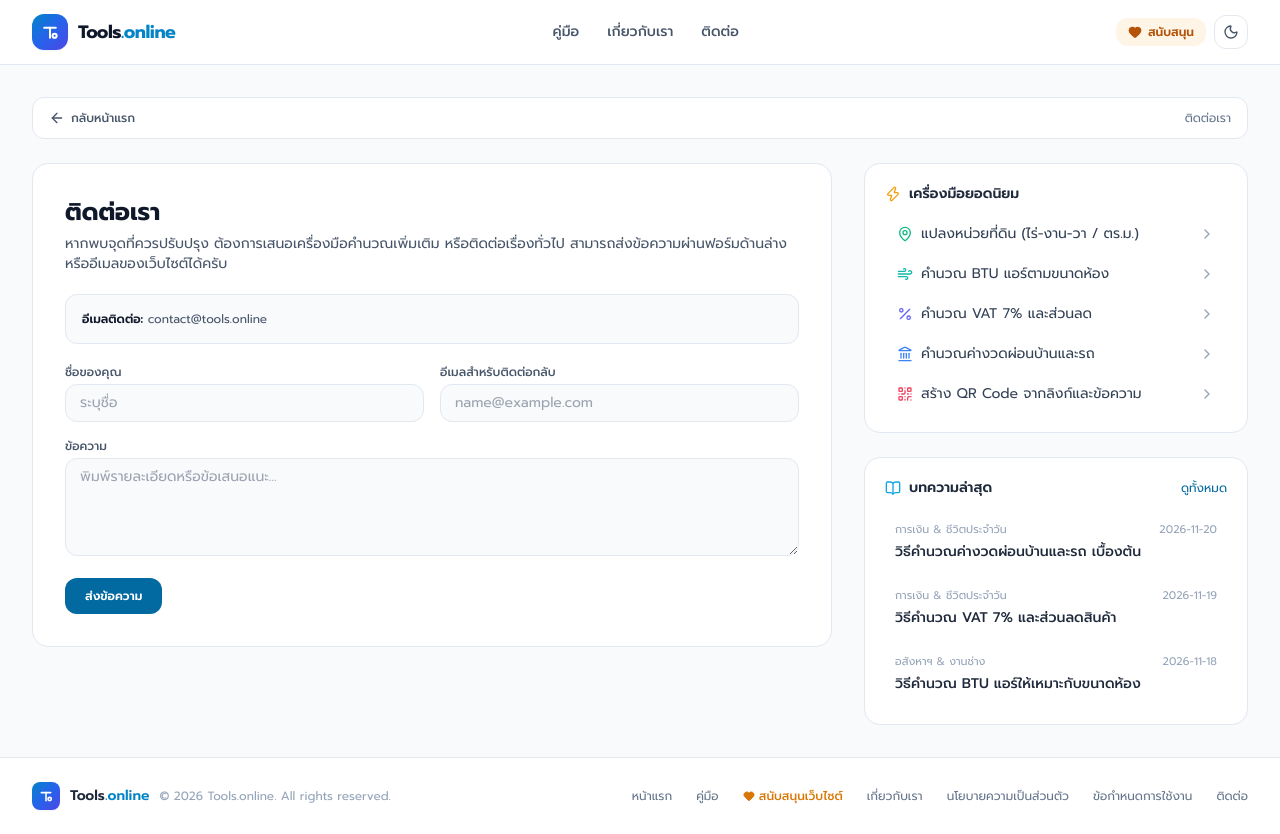
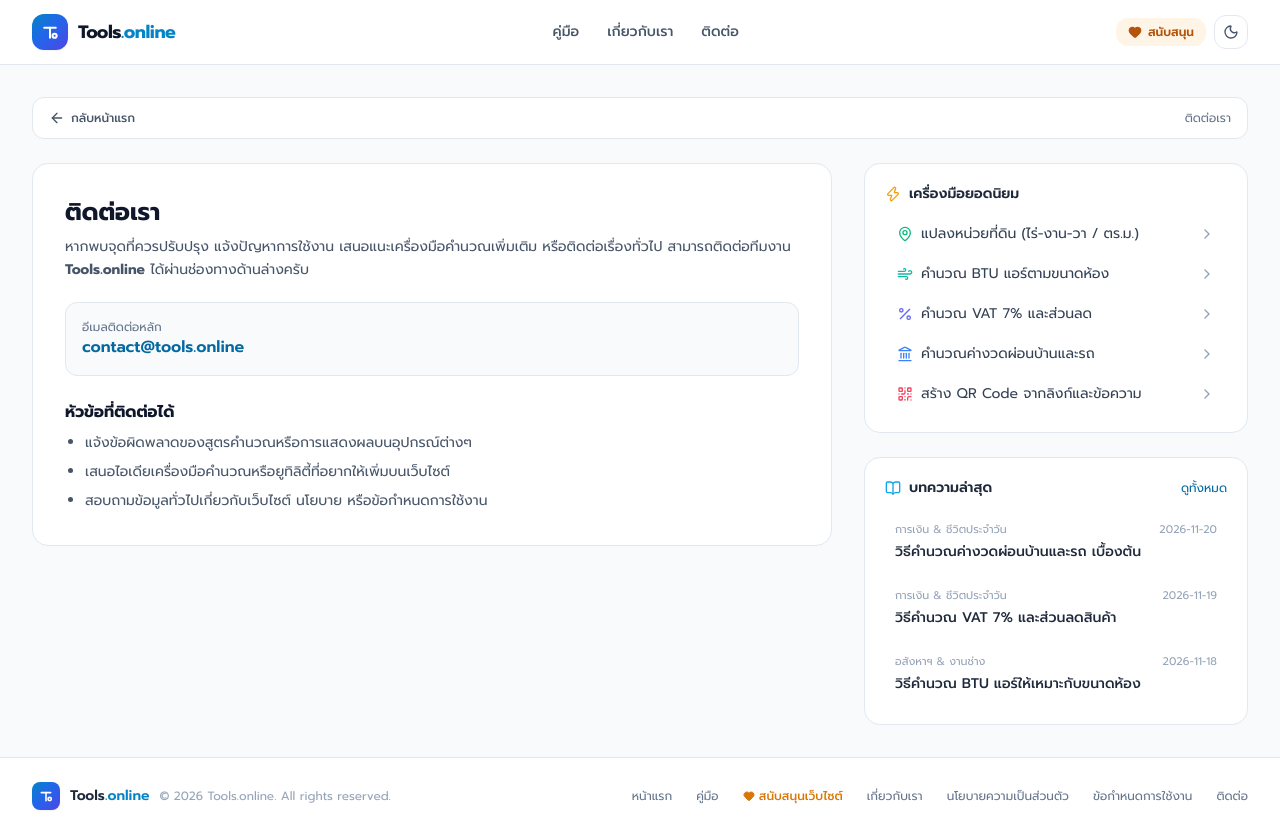
Before and after one commit to Chay1993/tools.online, a plain HTML site: page pages/contact.html in a window 1280 px wide. Drawn offline with nearby package versions, Linux system fonts and the light colour scheme.

Commit message:
Update contact.html

```diff
--- a/pages/contact.html
+++ b/pages/contact.html
@@ -28,37 +28,26 @@
 
     <div class="grid grid-cols-1 lg:grid-cols-12 gap-8">
       <section class="lg:col-span-8 space-y-6">
-        <div class="bg-white dark:bg-slate-900 rounded-2xl border border-slate-200 dark:border-slate-800 p-6 sm:p-8 space-y-5 text-sm text-slate-600 dark:text-slate-300">
+        <article class="bg-white dark:bg-slate-900 rounded-2xl border border-slate-200 dark:border-slate-800 p-6 sm:p-8 space-y-5 leading-relaxed text-sm text-slate-600 dark:text-slate-300">
           <div>
             <h1 class="text-2xl font-bold text-slate-900 dark:text-white">ติดต่อเรา</h1>
-            <p class="mt-1.5">หากพบจุดที่ควรปรับปรุง ต้องการเสนอเครื่องมือคำนวณเพิ่มเติม หรือติดต่อเรื่องทั่วไป สามารถส่งข้อความผ่านฟอร์มด้านล่างหรืออีเมลของเว็บไซต์ได้ครับ</p>
+            <p class="mt-2">หากพบจุดที่ควรปรับปรุง แจ้งปัญหาการใช้งาน เสนอแนะเครื่องมือคำนวณเพิ่มเติม หรือติดต่อเรื่องทั่วไป สามารถติดต่อทีมงาน <strong>Tools.online</strong> ได้ผ่านช่องทางด้านล่างครับ</p>
           </div>
 
-          <div class="p-4 rounded-xl bg-slate-50 dark:bg-slate-800/70 border border-slate-200 dark:border-slate-700 text-xs">
-            <span class="font-semibold text-slate-900 dark:text-white">อีเมลติดต่อ:</span> contact@tools.online
+          <div class="p-4 rounded-xl bg-slate-50 dark:bg-slate-800/70 border border-slate-200 dark:border-slate-700 space-y-1">
+            <div class="text-xs text-slate-500 dark:text-slate-400">อีเมลติดต่อหลัก</div>
+            <a href="mailto:contact@tools.online" class="text-base font-semibold text-brand-600 dark:text-brand-400 hover:underline">contact@tools.online</a>
           </div>
 
-          <form id="contact-form" class="space-y-4">
-            <div class="grid grid-cols-1 sm:grid-cols-2 gap-4">
-              <div>
-                <label for="c-name" class="block text-xs font-medium mb-1">ชื่อของคุณ</label>
-                <input id="c-name" type="text" required placeholder="ระบุชื่อ" class="w-full px-3.5 py-2 rounded-xl border border-slate-200 dark:border-slate-700 bg-slate-50 dark:bg-slate-800 text-sm">
-              </div>
-              <div>
-                <label for="c-email" class="block text-xs font-medium mb-1">อีเมลสำหรับติดต่อกลับ</label>
-                <input id="c-email" type="email" required placeholder="name@example.com" class="w-full px-3.5 py-2 rounded-xl border border-slate-200 dark:border-slate-700 bg-slate-50 dark:bg-slate-800 text-sm">
-              </div>
-            </div>
-            <div>
-              <label for="c-message" class="block text-xs font-medium mb-1">ข้อความ</label>
-              <textarea id="c-message" rows="4" required placeholder="พิมพ์รายละเอียดหรือข้อเสนอแนะ..." class="w-full px-3.5 py-2 rounded-xl border border-slate-200 dark:border-slate-700 bg-slate-50 dark:bg-slate-800 text-sm"></textarea>
-            </div>
-            <button type="submit" class="px-5 py-2.5 rounded-xl bg-brand-600 hover:bg-brand-700 text-white text-xs font-semibold transition-colors">
-              ส่งข้อความ
-            </button>
-            <p id="c-status" class="text-xs font-medium text-emerald-600 dark:text-emerald-400 hidden">บันทึกข้อความร่างเรียบร้อยแล้ว หากต้องการส่งโดยตรงสามารถส่งอีเมลไปที่ contact@tools.online ได้ทันทีครับ</p>
-          </form>
-        </div>
+          <div class="space-y-2 pt-1">
+            <h2 class="text-base font-bold text-slate-900 dark:text-white">หัวข้อที่ติดต่อได้</h2>
+            <ul class="list-disc pl-5 space-y-1.5">
+              <li>แจ้งข้อผิดพลาดของสูตรคำนวณหรือการแสดงผลบนอุปกรณ์ต่างๆ</li>
+              <li>เสนอไอเดียเครื่องมือคำนวณหรือยูทิลิตี้ที่อยากให้เพิ่มบนเว็บไซต์</li>
+              <li>สอบถามข้อมูลทั่วไปเกี่ยวกับเว็บไซต์ นโยบาย หรือข้อกำหนดการใช้งาน</li>
+            </ul>
+          </div>
+        </article>
       </section>
 
       <aside class="lg:col-span-4 space-y-6">
@@ -80,13 +69,5 @@
   <footer id="site-footer" class="bg-white dark:bg-slate-900 border-t border-slate-200 dark:border-slate-800 py-6 mt-auto"></footer>
 
   <script src="../assets/app.js"></script>
-  <script>
-    document.getElementById('contact-form').addEventListener('submit', e => {
-      e.preventDefault();
-      const status = document.getElementById('c-status');
-      status.classList.remove('hidden');
-      e.target.reset();
-    });
-  </script>
 </body>
 </html>
```
